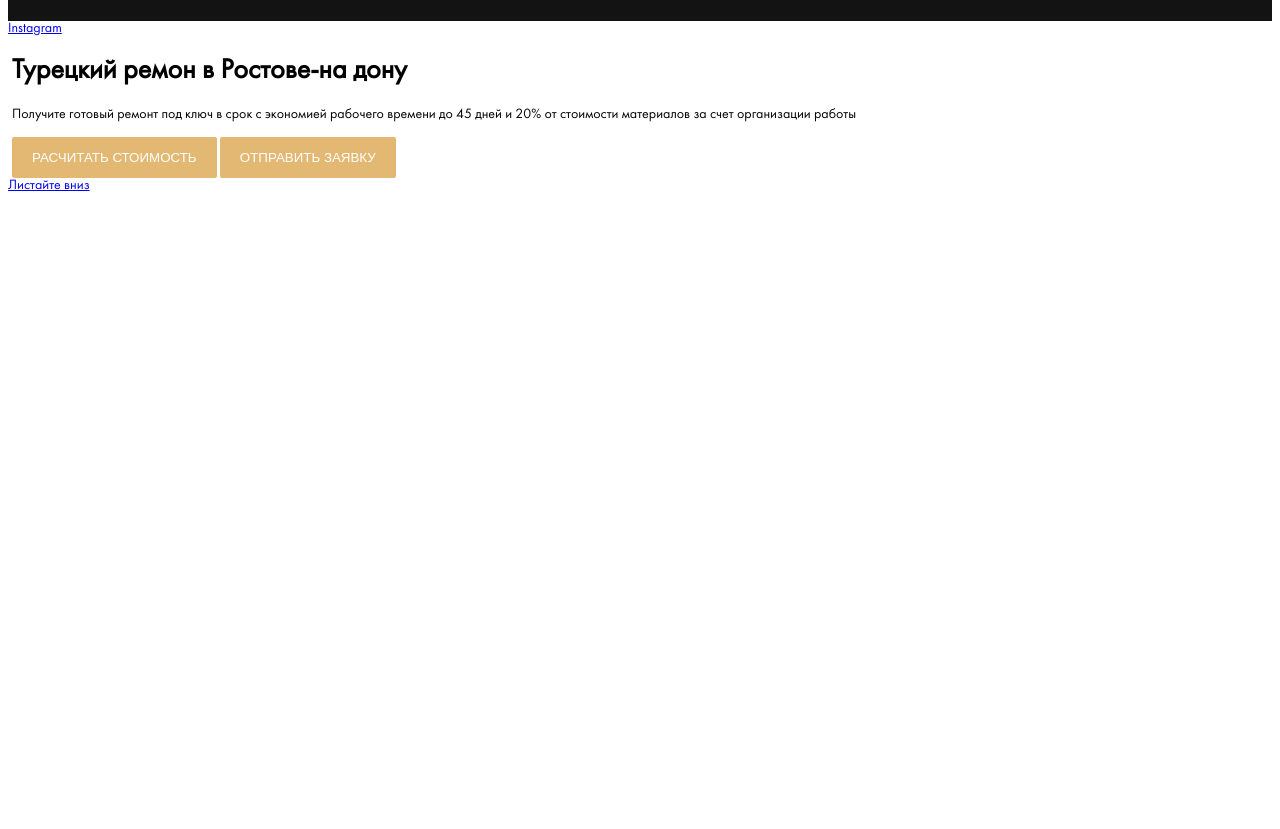
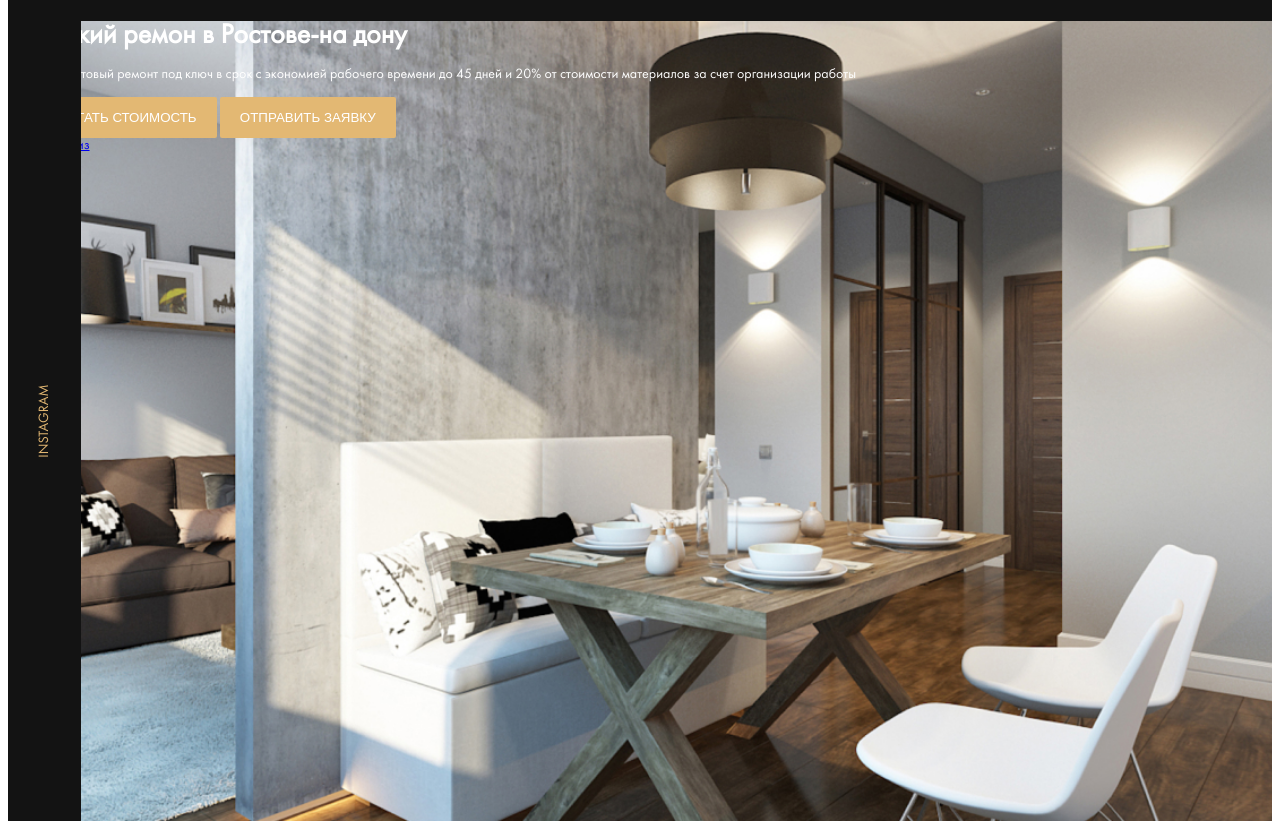
Before and after one commit to VladNek/webstudy, a website: page my project/my-project/index.html in a window 1280 px wide. Shown: the part 76-905 px from the top of the page. Before the commit the page ends 800 px from the top, so only its background shows below. Drawn offline with Linux system fonts and the light colour scheme; files whose address does not match are found by name.

Commit message:
add: instagram button

```diff
--- a/my project/my-project/index.html
+++ b/my project/my-project/index.html
@@ -30,7 +30,9 @@
 </header>
 <main>
 <section class="hero">
-  <a href="#" class="instagram"> Instagram</a>
+  <div class="instagram hero__instagram">
+    <a href="#" class="instagram__link"> Instagram</a>
+  </div>
   <div class="hero_content">
    <div class="container">
    <h1 class="title hero__title"> Турецкий ремон в Ростове-на дону</h1>
--- a/my project/my-project/sass/style.sass
+++ b/my project/my-project/sass/style.sass
@@ -4,6 +4,7 @@
 @import 'interface'
 @import 'grid'
 @import 'templates/_header'
+@import 'templates/_hero'
 
 body
  font-family: 'Futura Book', sans-serif
--- /dev/null
+++ b/my project/my-project/sass/templates/_hero.sass
@@ -0,0 +1,23 @@
+.hero
+ position: relative
+ background: $dark url('../img/hero-bg.jpg') no-repeat center / cover
+ height: 100vh
+ color: $light
+ &__instagram
+  position: absolute
+  left: 0
+  top: 0
+  max-width: 80px
+  height: 100%
+.instagram
+ display: flex
+ justify-content: center
+ align-items: center
+ background-color: $dark
+ &__link
+  text-transform: uppercase
+  color: $primary
+  text-decoration: none
+  transform: rotate(-90deg)
+.title
+ margin: 0
```
Also changed, not shown: my project/my-project/css/style.css, my project/my-project/img/hero-bg.jpg (added).
